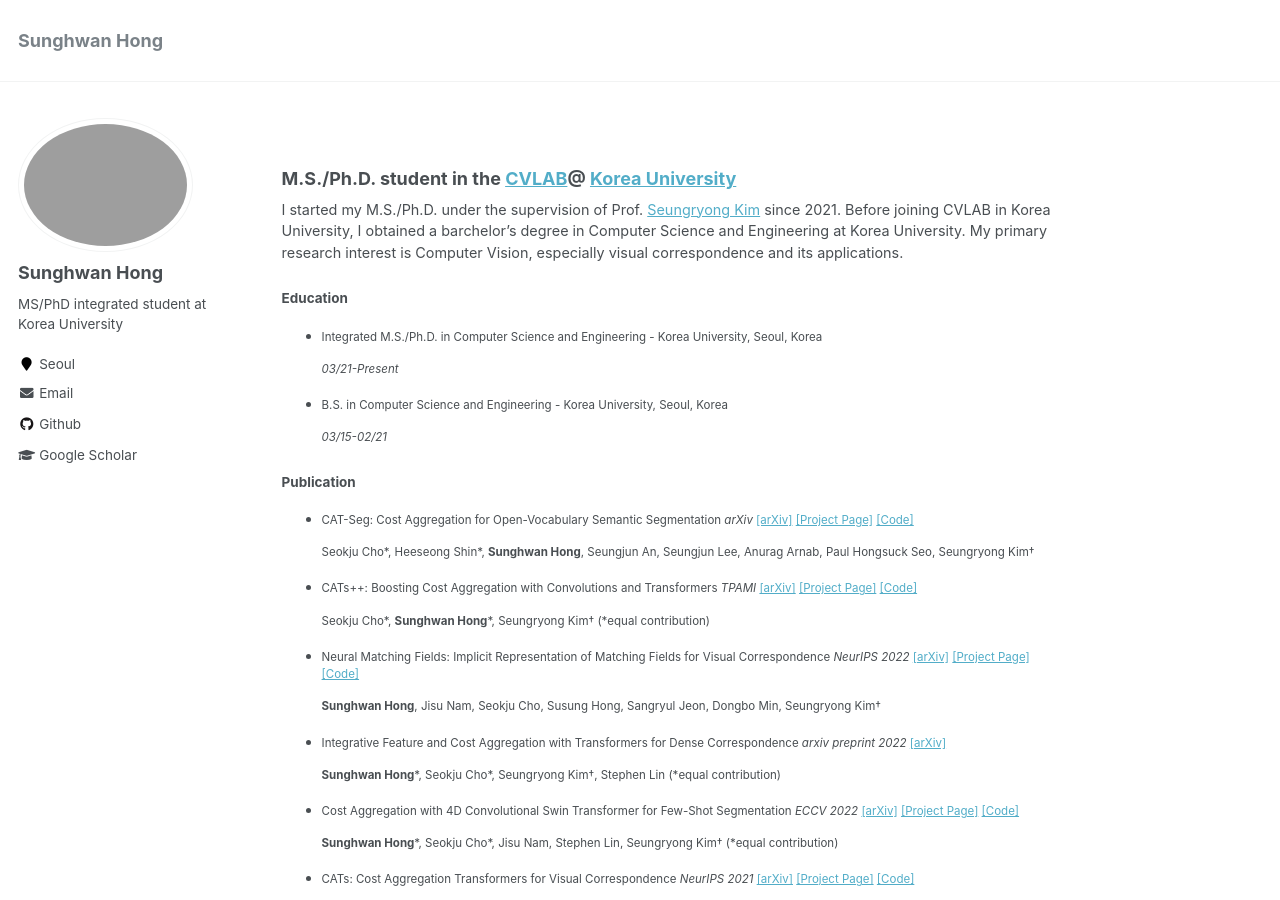
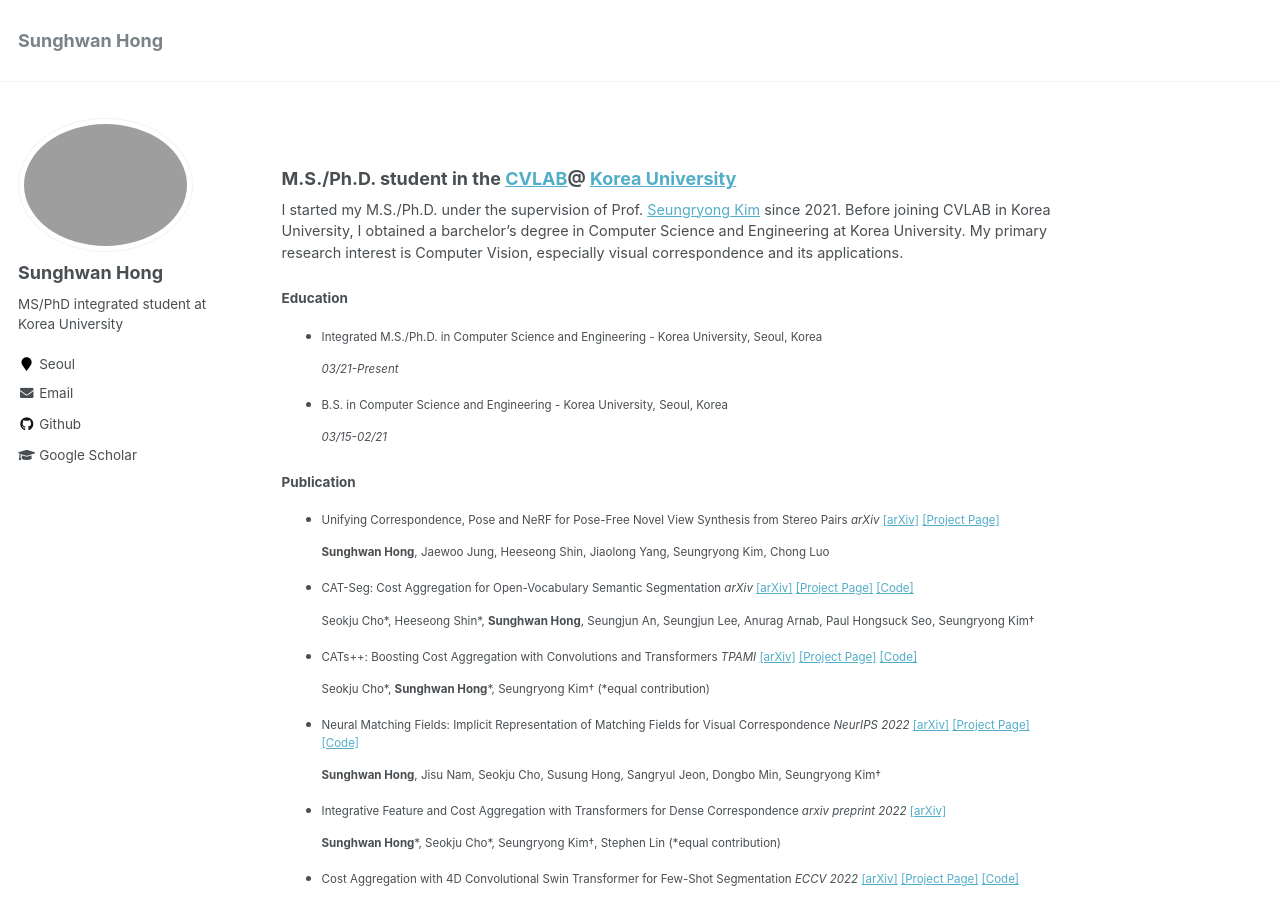
Before and after one commit to jang-1996/jang-1996.github.io, a Jekyll site: the page built from _pages/about.md, in a window 1280 px wide and 900 px high. Built offline with Jekyll 4.4.1, drawn with Linux system fonts in a browser that asks for light colours.

Commit message:
Update about.md

```diff
--- a/_pages/about.md
+++ b/_pages/about.md
@@ -24,6 +24,10 @@ I obtained a barchelor's degree in Computer Science and Engineering at Korea Uni
   _03/15-02/21_
 
 #### Publication
+* Unifying Correspondence, Pose and NeRF for Pose-Free Novel View Synthesis from Stereo Pairs _arXiv_ [[arXiv]](https://arxiv.org/abs/2312.07246) [[Project Page]](https://ku-cvlab.github.io/CoPoNeRF/)
+
+  **Sunghwan Hong**, Jaewoo Jung, Heeseong Shin, Jiaolong Yang, Seungryong Kim, Chong Luo
+
 * CAT-Seg: Cost Aggregation for Open-Vocabulary Semantic Segmentation _arXiv_ [[arXiv]](https://arxiv.org/abs/2303.11797) [[Project Page]](https://ku-cvlab.github.io/CAT-Seg/) [[Code]](https://github.com/KU-CVLAB/CAT-Seg)
 
    Seokju Cho\*, Heeseong Shin\*, **Sunghwan Hong**, Seungjun An, Seungjun Lee, Anurag Arnab, Paul Hongsuck Seo, Seungryong Kim†
```
